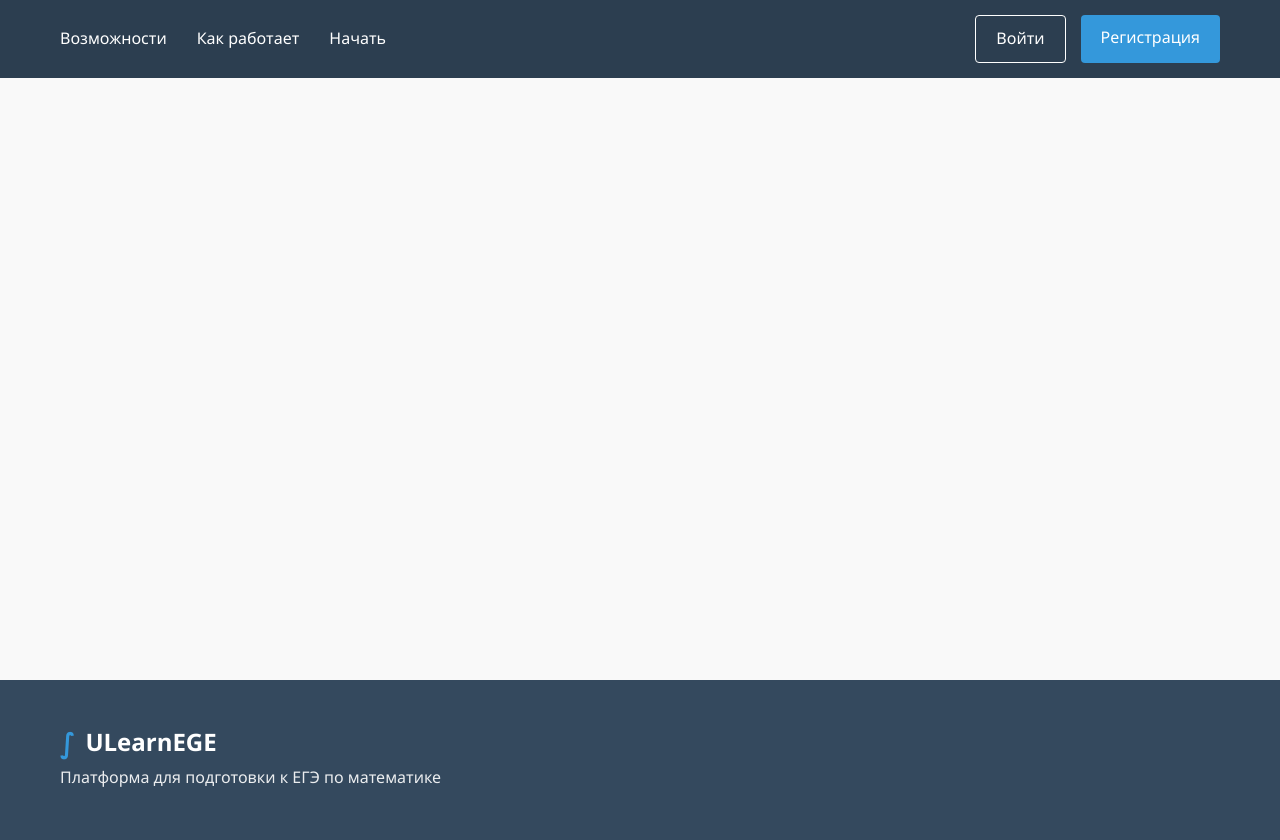
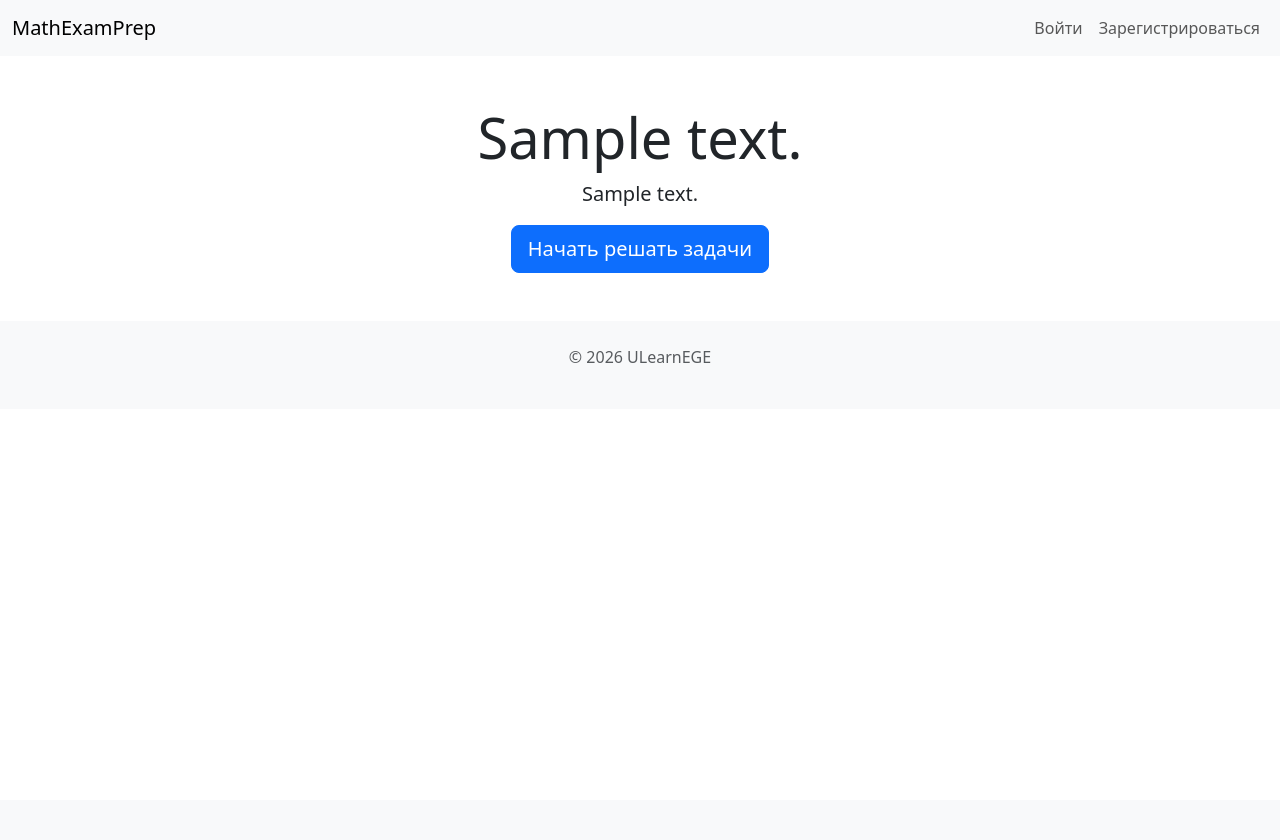
Before and after one commit to H0LYGL0R/DjangoProject, a Django app: template templates/base.html in a window 1280 px wide. After the commit the page ends 363 px from the top, so only its background shows below. Run offline with Django 5.2, Linux system fonts and the light colour scheme; the template is opened without the code that fills it: most values are stand-ins (such as "Sample title", 1, 10 or a date in 2020).

Commit message:
feat(core): bootstrap injected

```diff
--- a/static/css/style.css
+++ /dev/null
@@ -1,367 +0,0 @@
-* {
-    margin: 0;
-    padding: 0;
-    box-sizing: border-box;
-}
-
-body {
-    font-family: 'Segoe UI', Tahoma, Geneva, Verdana, sans-serif;
-    line-height: 1.6;
-    color: #333;
-    background-color: #f9f9f9;
-}
-
-.container {
-    max-width: 1200px;
-    margin: 0 auto;
-    padding: 0 20px;
-}
-
-.header {
-    background-color: #2c3e50;
-    color: white;
-    padding: 15px 0;
-    position: fixed;
-    width: 100%;
-    top: 0;
-    z-index: 100;
-}
-
-.header-content {
-    display: flex;
-    justify-content: space-between;
-    align-items: center;
-}
-
-.logo {
-    display: flex;
-    align-items: center;
-    text-decoration: none;
-    color: white;
-    font-size: 24px;
-    font-weight: bold;
-}
-
-.logo-icon {
-    font-size: 28px;
-    margin-right: 10px;
-    color: #3498db;
-}
-
-.nav {
-    display: flex;
-    gap: 30px;
-}
-
-.nav-link {
-    color: white;
-    text-decoration: none;
-    font-size: 16px;
-    padding: 8px 0;
-}
-
-.nav-link:hover {
-    color: #3498db;
-}
-
-.header-actions {
-    display: flex;
-    gap: 15px;
-}
-
-.btn {
-    padding: 10px 20px;
-    border: none;
-    border-radius: 4px;
-    font-size: 16px;
-    cursor: pointer;
-    text-decoration: none;
-    display: inline-block;
-    transition: background-color 0.3s;
-}
-
-.btn-login {
-    background-color: transparent;
-    color: white;
-    border: 1px solid white;
-}
-
-.btn-login:hover {
-    background-color: rgba(255, 255, 255, 0.1);
-}
-
-.btn-register {
-    background-color: #3498db;
-    color: white;
-}
-
-.btn-register:hover {
-    background-color: #2980b9;
-}
-
-.btn-primary {
-    background-color: #3498db;
-    color: white;
-    padding: 12px 30px;
-    font-size: 18px;
-}
-
-.btn-primary:hover {
-    background-color: #2980b9;
-}
-
-.btn-secondary {
-    background-color: #7f8c8d;
-    color: white;
-    padding: 12px 30px;
-    font-size: 18px;
-}
-
-.btn-secondary:hover {
-    background-color: #6c7b7d;
-}
-
-.main {
-    margin-top: 80px;
-    min-height: calc(100vh - 200px);
-}
-
-.hero {
-    padding: 60px 0;
-    text-align: center;
-    background: linear-gradient(135deg, #f5f7fa 0%, #c3cfe2 100%);
-}
-
-.hero h1 {
-    font-size: 36px;
-    margin-bottom: 20px;
-    color: #2c3e50;
-}
-
-.hero p {
-    font-size: 18px;
-    color: #555;
-    max-width: 700px;
-    margin: 0 auto 30px;
-    line-height: 1.8;
-}
-
-.hero-actions {
-    display: flex;
-    gap: 20px;
-    justify-content: center;
-    margin-top: 30px;
-}
-
-.features {
-    padding: 60px 0;
-    background-color: white;
-}
-
-.section-title {
-    text-align: center;
-    margin-bottom: 40px;
-}
-
-.section-title h2 {
-    font-size: 32px;
-    color: #2c3e50;
-    margin-bottom: 10px;
-}
-
-.section-title p {
-    color: #7f8c8d;
-    font-size: 18px;
-}
-
-.features-grid {
-    display: grid;
-    grid-template-columns: repeat(auto-fit, minmax(300px, 1fr));
-    gap: 30px;
-    margin-top: 40px;
-}
-
-.feature-card {
-    background: #fff;
-    border: 1px solid #ddd;
-    border-radius: 8px;
-    padding: 30px;
-    text-align: center;
-    transition: box-shadow 0.3s;
-}
-
-.feature-card:hover {
-    box-shadow: 0 5px 15px rgba(0, 0, 0, 0.1);
-}
-
-.feature-icon {
-    font-size: 40px;
-    color: #3498db;
-    margin-bottom: 20px;
-}
-
-.feature-card h3 {
-    font-size: 22px;
-    margin-bottom: 15px;
-    color: #2c3e50;
-}
-
-.feature-card p {
-    color: #666;
-    line-height: 1.6;
-}
-
-.how-it-works {
-    padding: 60px 0;
-    background-color: #f8f9fa;
-}
-
-.steps {
-    display: flex;
-    justify-content: space-between;
-    flex-wrap: wrap;
-    gap: 20px;
-    margin-top: 40px;
-}
-
-.step {
-    flex: 1;
-    min-width: 200px;
-    text-align: center;
-    padding: 20px;
-}
-
-.step-number {
-    width: 50px;
-    height: 50px;
-    background-color: #3498db;
-    color: white;
-    border-radius: 50%;
-    display: flex;
-    align-items: center;
-    justify-content: center;
-    font-size: 24px;
-    font-weight: bold;
-    margin: 0 auto 20px;
-}
-
-.step h3 {
-    font-size: 20px;
-    margin-bottom: 10px;
-    color: #2c3e50;
-}
-
-.step p {
-    color: #666;
-    line-height: 1.6;
-}
-
-
-.cta {
-    padding: 60px 0;
-    background-color: #2c3e50;
-    color: white;
-    text-align: center;
-}
-
-.cta h2 {
-    font-size: 32px;
-    margin-bottom: 20px;
-}
-
-.cta p {
-    font-size: 18px;
-    max-width: 700px;
-    margin: 0 auto 30px;
-    opacity: 0.9;
-}
-
-.cta-actions {
-    display: flex;
-    gap: 20px;
-    justify-content: center;
-}
-
-.footer {
-    background-color: #34495e;
-    color: white;
-    padding: 40px 0;
-}
-
-.footer-content {
-    display: grid;
-    grid-template-columns: repeat(auto-fit, minmax(250px, 1fr));
-    gap: 40px;
-}
-
-.footer-section h3 {
-    font-size: 20px;
-    margin-bottom: 20px;
-    color: #ecf0f1;
-}
-
-.footer-section p {
-    margin-bottom: 10px;
-    opacity: 0.9;
-}
-
-.stats {
-    display: flex;
-    justify-content: center;
-    gap: 40px;
-    margin: 40px 0;
-}
-
-.stat {
-    text-align: center;
-}
-
-.stat-number {
-    font-size: 36px;
-    font-weight: bold;
-    color: #3498db;
-    margin-bottom: 5px;
-}
-
-.stat-label {
-    color: #7f8c8d;
-    font-size: 14px;
-}
-
-@media (max-width: 768px) {
-    .header-content {
-        flex-direction: column;
-        gap: 15px;
-    }
-
-    .nav {
-        gap: 15px;
-    }
-
-    .hero h1 {
-        font-size: 28px;
-    }
-
-    .hero p {
-        font-size: 16px;
-    }
-
-    .hero-actions {
-        flex-direction: column;
-        align-items: center;
-    }
-
-    .steps {
-        flex-direction: column;
-    }
-
-    .stats {
-        flex-direction: column;
-        gap: 20px;
-    }
-
-    .footer-content {
-        grid-template-columns: 1fr;
-        text-align: center;
-    }
-}
--- a/templates/base.html
+++ b/templates/base.html
@@ -3,44 +3,36 @@
 <head>
     <meta charset="UTF-8">
     <meta name="viewport" content="width=device-width, initial-scale=1.0">
-    <title>{% block title %}MathEGEsim - Подготовка к ЕГЭ по математике{% endblock %}</title>
-    <link rel="stylesheet" href="/static/css/style.css">
+    <title>ULearnEGE - Подготовка к ЕГЭ по математике</title>
+    <link href="https://cdn.jsdelivr.net/npm/bootstrap@5.3.0/dist/css/bootstrap.min.css" rel="stylesheet">
 </head>
 <body>
-    <header class="header">
-        <div class="container">
-            <div class="header-content">
-
-                <nav class="nav">
-                    <a href="#features" class="nav-link">Возможности</a>
-                    <a href="#how-it-works" class="nav-link">Как работает</a>
-                    <a href="#start" class="nav-link">Начать</a>
-                </nav>
-
-                <div class="header-actions">
-                    <a href="#" class="btn btn-login">Войти</a>
-                    <a href="#" class="btn btn-register">Регистрация</a>
-                </div>
+    <nav class="navbar navbar-expand-lg navbar-light bg-light">
+        <div class="container-fluid">
+            <a class="navbar-brand" href="{% url 'index' %}">MathExamPrep</a>
+            <div class="navbar-nav ms-auto">
+                <a class="nav-link" href="#">Войти</a>
+                <a class="nav-link" href="#">Зарегистрироваться</a>
             </div>
         </div>
-    </header>
+    </nav>
 
-    <main class="main">
-        {% block content %}{% endblock %}
-    </main>
-    <footer class="footer">
-        <div class="container">
-            <div class="footer-content">
-                <div class="footer-section">
-                    <div class="logo">
-                        <span class="logo-icon">∫</span>
-                        <span class="logo-text">ULearnEGE</span>
-                    </div>
-                    <p>Платформа для подготовки к ЕГЭ по математике</p>
-                </div>
-
+    <div class="container mt-5">
+        <div class="row justify-content-center">
+            <div class="col-md-8 text-center">
+                <h1 class="display-4">{{ welcome_message }}</h1>
+                <p class="lead">{{ site_description }}</p>
+                <a href="#" class="btn btn-primary btn-lg">Начать решать задачи</a>
             </div>
         </div>
+    </div>
+
+    <footer class="bg-light text-muted py-4 mt-5">
+        <div class="container text-center">
+            <p>&copy; 2026 ULearnEGE</p>
+        </div>
     </footer>
+
+    <script src="https://cdn.jsdelivr.net/npm/bootstrap@5.3.0/dist/js/bootstrap.bundle.min.js"></script>
 </body>
 </html>
```
Also changed, not shown: templates/home.html (deleted, +0 -111 lines).
